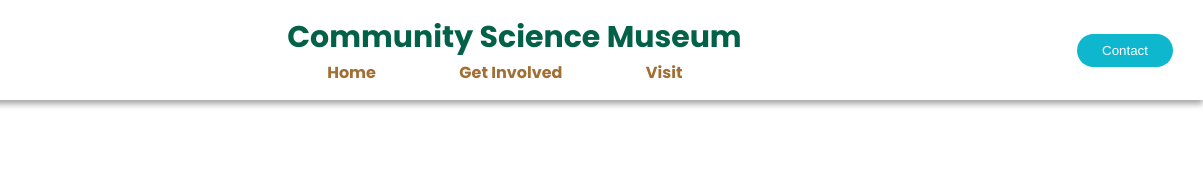
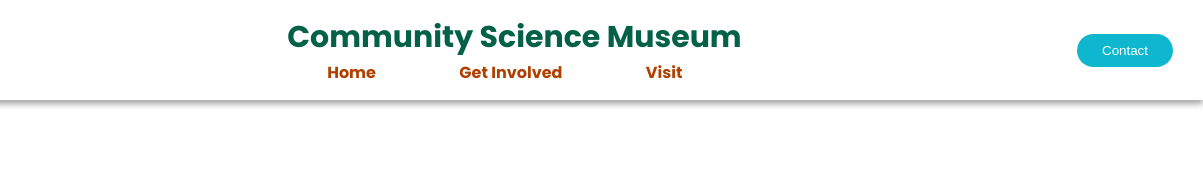
Before and after one commit to johnruud3/Semesterproject, a plain HTML site: page index.html in a window 1280 px wide. Shown: the top 178 px of the page, 77-1280 px from the left. Drawn offline with Linux system fonts and the light colour scheme.

Commit message:
- Changed contrast "error".

```diff
--- a/style/index.css
+++ b/style/index.css
@@ -24,7 +24,7 @@ a {
   list-style: none;
   display: inline-block;
   padding: 0px 20px;
-  color: rgba(161, 110, 52, 1);
+  color: rgb(175, 64, 0);
   text-decoration: none;
 }
 
```
